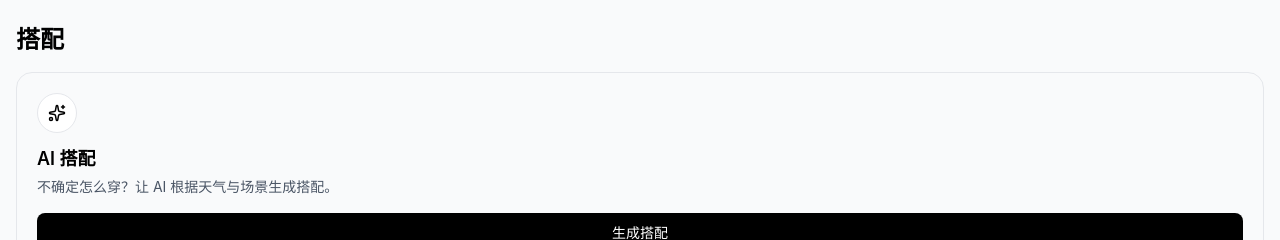
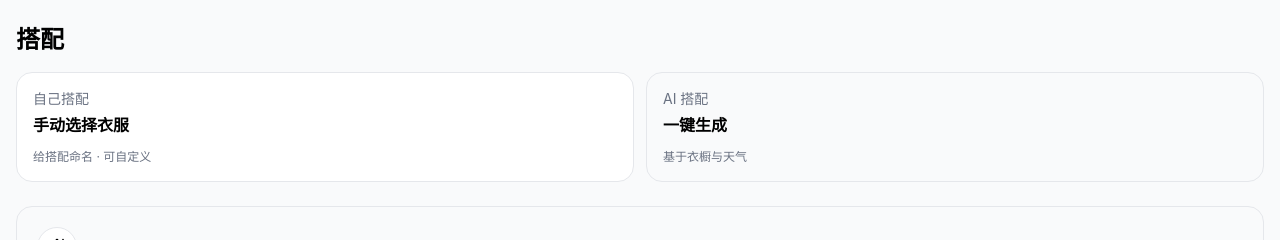
Before and after one commit to tianjiayi161-dot/wardrobe-app, a Next.js app: page /outfits in a window 1280 px wide. Shown: the top 240 px of the page. Built offline with nearby package versions, Linux system fonts and the light colour scheme; no server answers.

Commit message:
feat: refine outfit visuals and entry flow

```diff
--- a/app/outfits/create/CreateOutfitClient.tsx
+++ b/app/outfits/create/CreateOutfitClient.tsx
@@ -32,7 +32,9 @@ const FULL_OUTFIT_CATEGORIES: Clothing['category'][] = [
 export default function CreateOutfitClient() {
   const router = useRouter()
   const searchParams = useSearchParams()
-  const initialMode = searchParams.get('ai') === 'true' ? 'ai' : 'manual'
+  const modeParam = searchParams.get('mode')
+  const initialMode =
+    modeParam === 'ai' || searchParams.get('ai') === 'true' ? 'ai' : 'manual'
   const [loading, setLoading] = useState(false)
   const [clothes, setClothes] = useState<Clothing[]>([])
   const [selectedClothingIds, setSelectedClothingIds] = useState<string[]>([])
--- a/app/outfits/page.tsx
+++ b/app/outfits/page.tsx
@@ -112,6 +112,28 @@ export default function OutfitsPage() {
         </div>
       </div>
 
+      {/* 选择创建方式 */}
+      <div className="px-4 pt-4 pb-2">
+        <div className="grid grid-cols-2 gap-3">
+          <Link
+            href="/outfits/create?mode=manual"
+            className="bg-white border border-gray-200 rounded-2xl p-4 hover:shadow-md transition-shadow"
+          >
+            <div className="text-sm text-gray-500 mb-1">自己搭配</div>
+            <div className="text-base font-semibold text-black">手动选择衣服</div>
+            <div className="mt-3 text-xs text-gray-500">给搭配命名 · 可自定义</div>
+          </Link>
+          <Link
+            href="/outfits/create?mode=ai"
+            className="bg-gray-50 border border-gray-200 rounded-2xl p-4 hover:shadow-md transition-shadow"
+          >
+            <div className="text-sm text-gray-500 mb-1">AI 搭配</div>
+            <div className="text-base font-semibold text-black">一键生成</div>
+            <div className="mt-3 text-xs text-gray-500">基于衣橱与天气</div>
+          </Link>
+        </div>
+      </div>
+
       {/* AI生成卡片 */}
       <AIGenerateCard />
 
--- a/components/home/RecentFavorites.tsx
+++ b/components/home/RecentFavorites.tsx
@@ -78,12 +78,12 @@ export function RecentFavorites() {
           <Link
             key={item._id}
             href={`/clothes/${item._id}`}
-            className="flex-shrink-0 w-32"
+            className="flex-shrink-0 w-28"
           >
             <div className="bg-white border border-gray-200 rounded-lg overflow-hidden hover:shadow-md transition-shadow">
               <div className="aspect-square relative bg-gray-50">
                 <img
-                  src={getThumbnailUrl(item.imageUrl, 300)}
+                  src={getThumbnailUrl(item.imageUrl, 360)}
                   alt={item.name}
                   className="w-full h-full object-cover"
                 />
--- a/components/home/TodaysFocus.tsx
+++ b/components/home/TodaysFocus.tsx
@@ -86,13 +86,13 @@ export function TodaysFocus() {
       <Link href={`/outfits/${outfit._id}`}>
         <Card className="overflow-hidden hover:shadow-md transition-shadow">
           {/* 搭配预览图 */}
-          <div className="relative aspect-[4/3] bg-gray-100">
+          <div className="relative aspect-square bg-gray-100">
             {outfitClothes.length > 0 ? (
               <div className="grid grid-cols-2 gap-2 p-2 h-full">
                 {outfitClothes.slice(0, 4).map((item, index) => (
                   <div key={index} className="relative bg-white rounded-lg overflow-hidden ring-1 ring-black/5">
                     <img
-                      src={getThumbnailUrl(item.imageUrl, 300)}
+                      src={getThumbnailUrl(item.imageUrl, 420)}
                       alt={item.name}
                       className="w-full h-full object-cover"
                     />
--- a/components/outfits/OutfitsGrid.tsx
+++ b/components/outfits/OutfitsGrid.tsx
@@ -60,7 +60,7 @@ export function OutfitsGrid({ outfits, clothes, loading }: OutfitsGridProps) {
           >
             <div className="bg-white border border-gray-200 rounded-2xl overflow-hidden hover:shadow-md transition-shadow">
               {/* 搭配预览图 */}
-              <div className="aspect-square bg-gray-50 p-2">
+              <div className="aspect-[4/5] bg-gray-50 p-2">
                 {outfitClothes.length > 0 ? (
                   <div className="grid grid-cols-2 gap-2 h-full">
                     {outfitClothes.map((item, index) => (
@@ -69,7 +69,7 @@ export function OutfitsGrid({ outfits, clothes, loading }: OutfitsGridProps) {
                         className="relative bg-white rounded-lg overflow-hidden ring-1 ring-black/5"
                       >
                         <img
-                          src={getThumbnailUrl(item.imageUrl, 200)}
+                          src={getThumbnailUrl(item.imageUrl, 360)}
                           alt={item.name}
                           className="w-full h-full object-cover"
                         />
```
